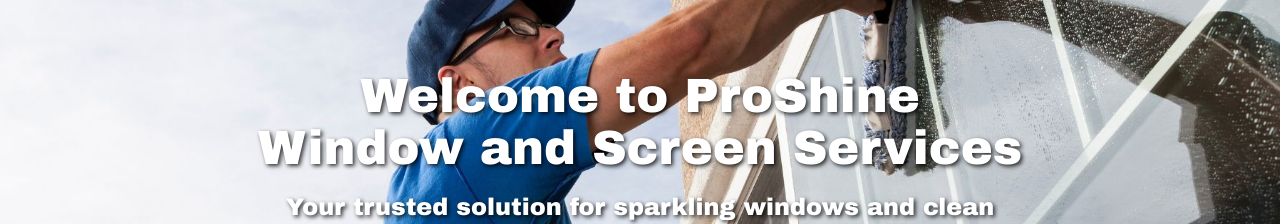
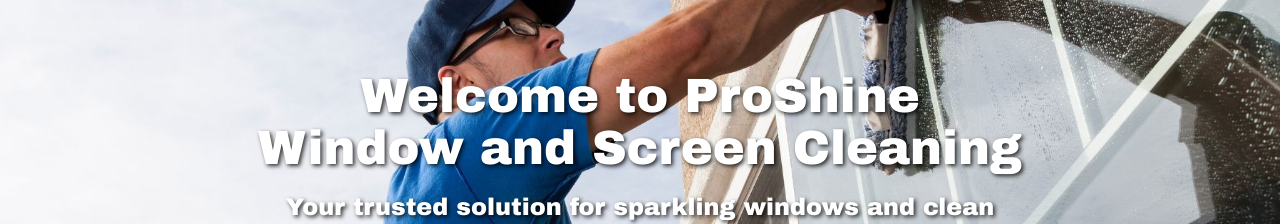
Before and after one commit to LandonHancock10/LandonHancock10.github.io, a plain HTML site: page index.html in a window 1280 px wide. Shown: the part 266-490 px from the top of the page. Drawn offline with Linux system fonts and the light colour scheme.

Commit message:
Add files via upload

```diff
--- a/index.html
+++ b/index.html
@@ -27,7 +27,7 @@
                 <img class="slide" src="p4.jpg" alt="Slide 4">
                 <img class="slide" src="p3.jpg" alt="Slide 5">
             </div>
-            <h1>Welcome to ProShine Window and Screen Services</h1>
+            <h1>Welcome to ProShine Window and Screen Cleaning</h1>
             <p>Your trusted solution for sparkling windows and clean screens.</p>
             <a href="#contact" class="cta-button">Get a Quote</a>
         </div>
```
